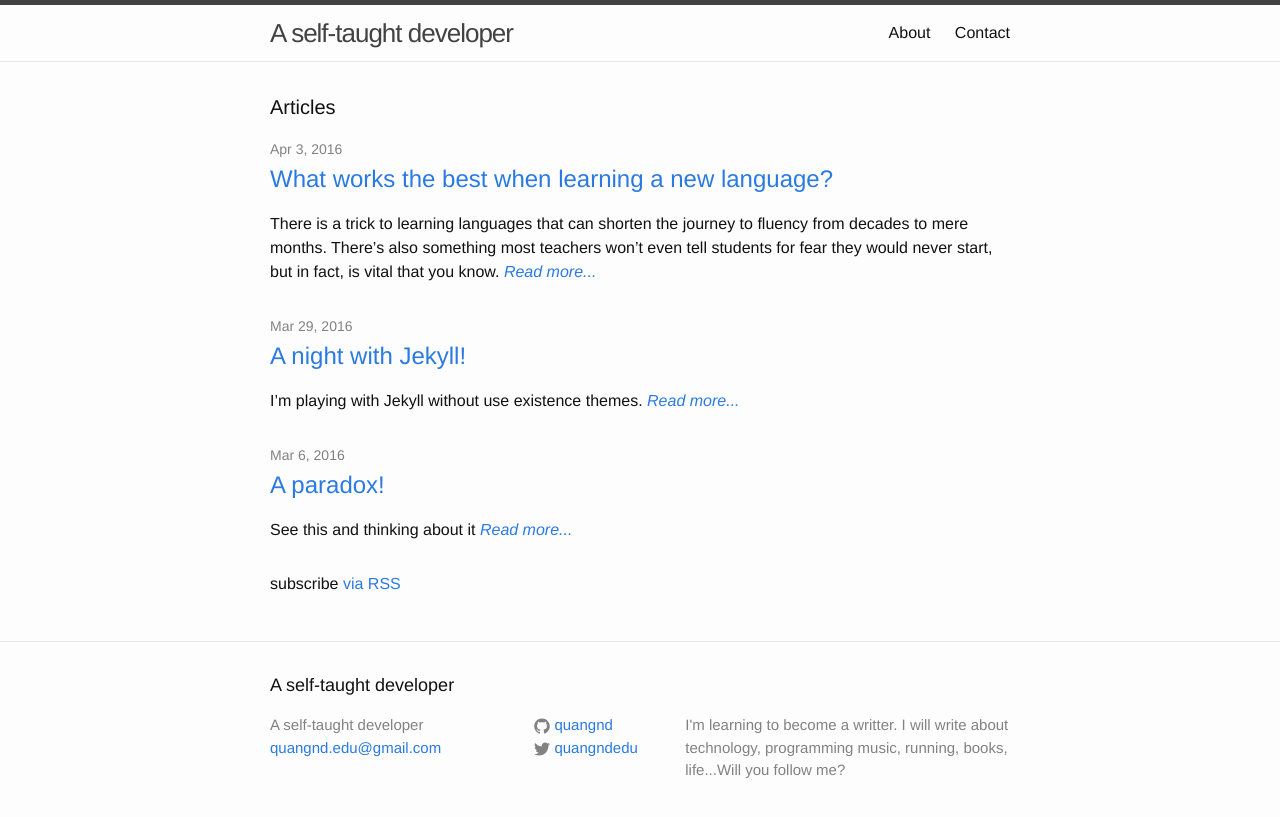
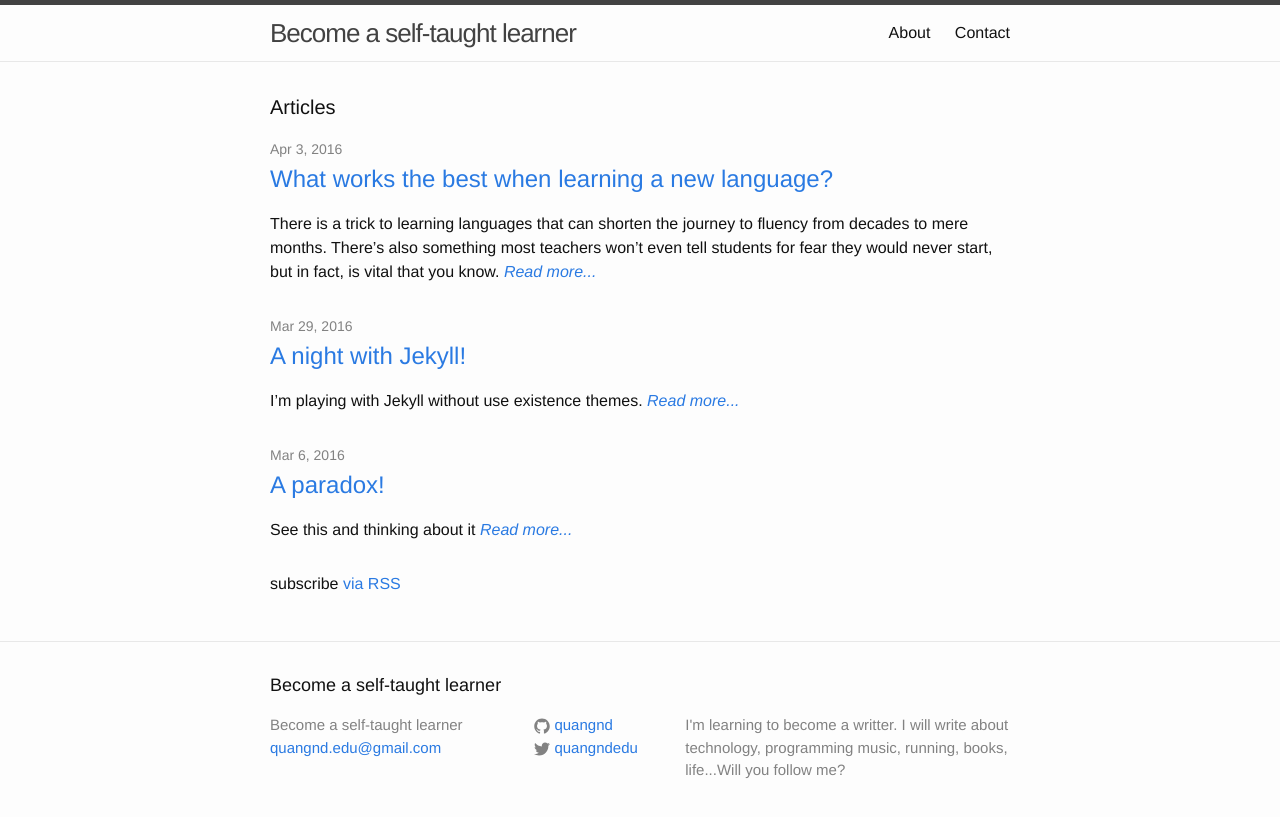
Before and after one commit to quangnd/quangnd.github.io, a Jekyll site: the page built from index.html, in a window 1280 px wide. Shown: the top 817 px of the page. Built offline with Jekyll 4.4.1, drawn with Linux system fonts in a browser that asks for light colours; the list of posts is cut into pages by our own code.

Commit message:
Edit blog title

```diff
--- a/_config.yml
+++ b/_config.yml
@@ -6,7 +6,7 @@
 # 'jekyll serve'. If you change this file, please restart the server process.
 
 # Site settings
-title: A self-taught developer
+title: Become a self-taught learner
 email: quangnd.edu@gmail.com
 description: > # this means to ignore newlines until "baseurl:"
   I'm learning to become a writter. I will write about technology, programming
```
